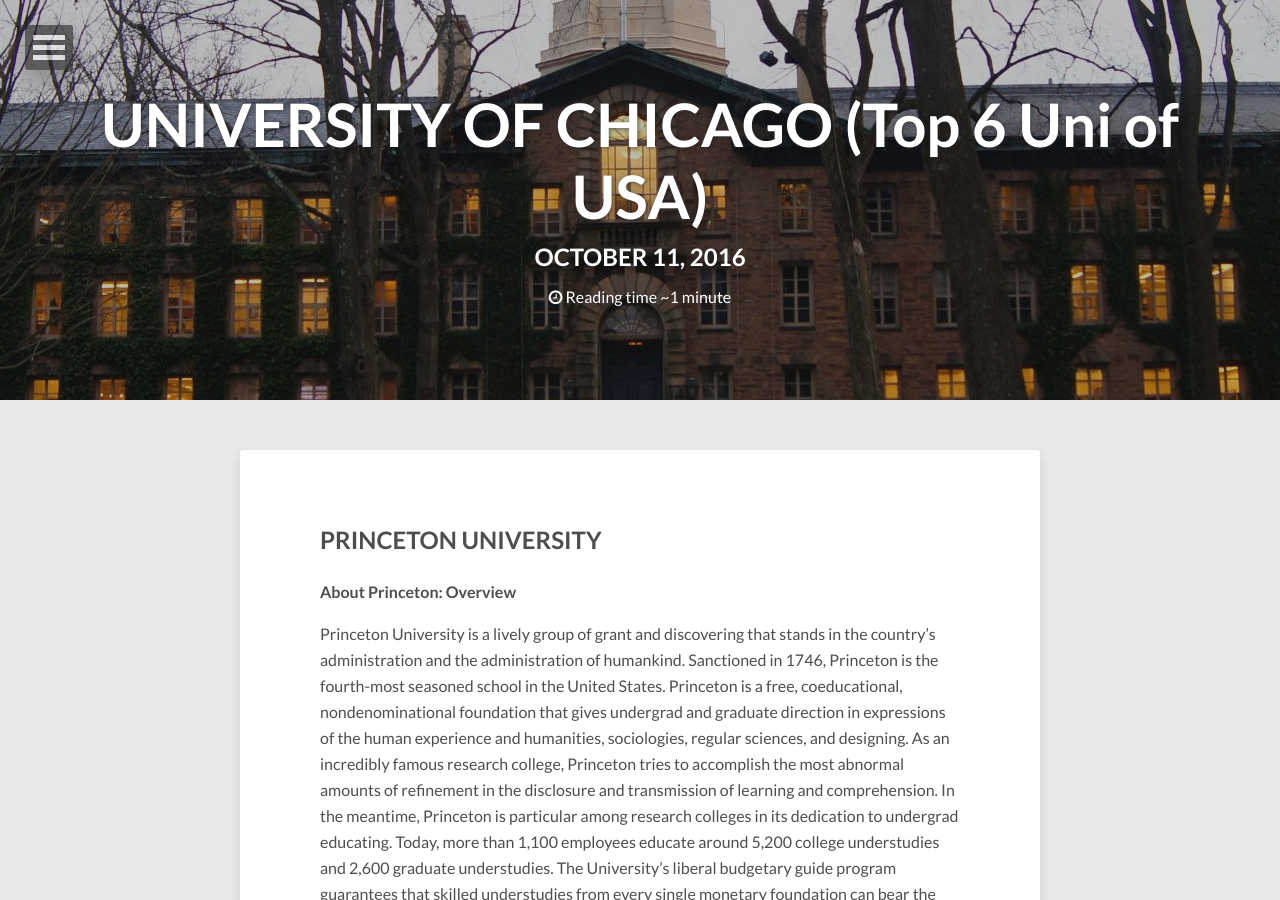
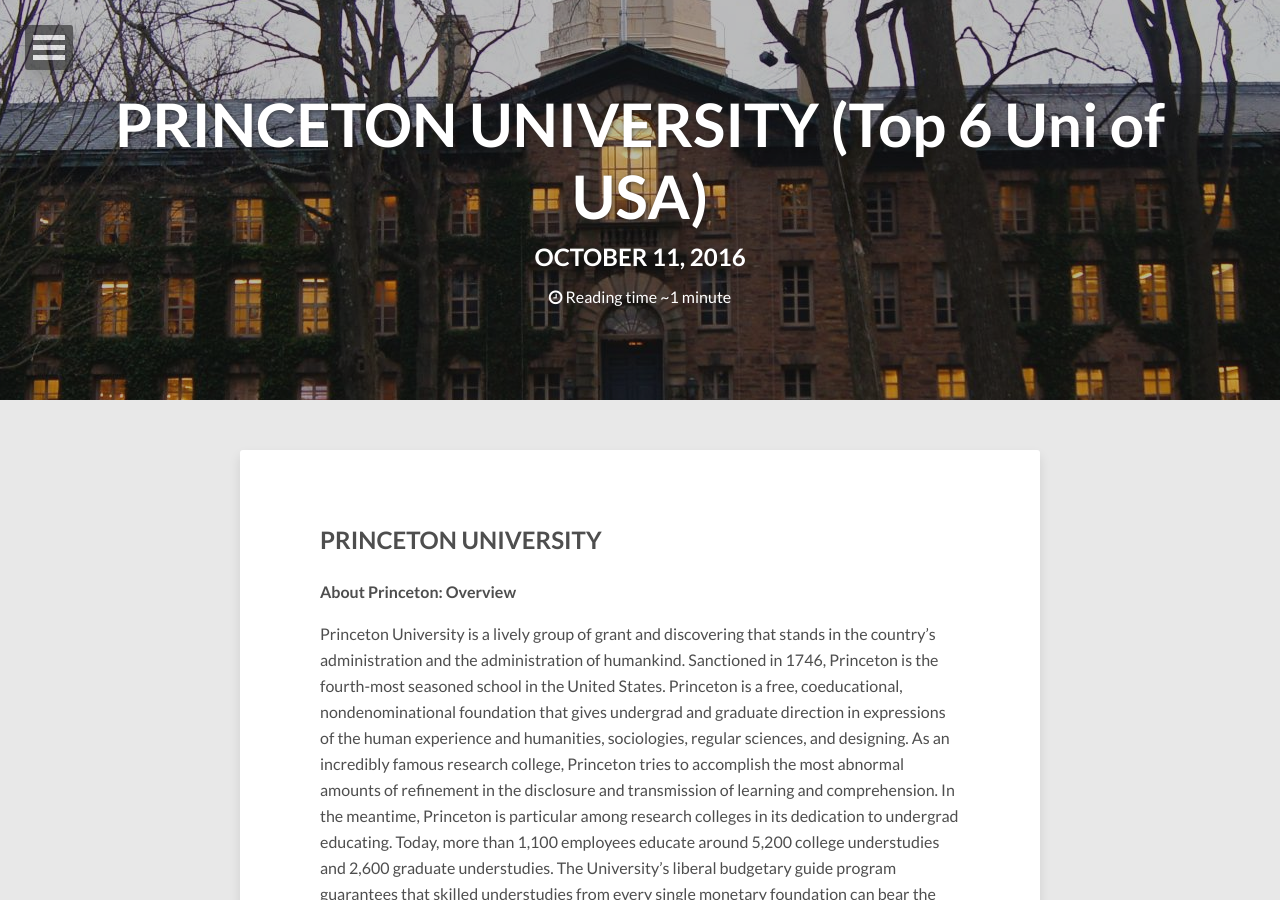
Before and after one commit to vivek1karna/topten, a Jekyll site: the page built from _posts/2016-10-11-top-online-universities6.md, in a window 1280 px wide and 900 px high. Built offline with Jekyll 4.4.1, drawn with Linux system fonts in a browser that asks for light colours; nearby versions of some CDN libraries; comment, search, counter and statistics services are not loaded.

Commit message:
Update 2016-10-11-top-online-universities6.md

```diff
--- a/_posts/2016-10-11-top-online-universities6.md
+++ b/_posts/2016-10-11-top-online-universities6.md
@@ -1,6 +1,6 @@
 ---
 layout: post
-title: UNIVERSITY OF CHICAGO (Top 6 Uni of USA)
+title: PRINCETON UNIVERSITY (Top 6 Uni of USA)
 description: Top Online Universities
 comments: true
 tags: [good colleges for teaching degree]
```
